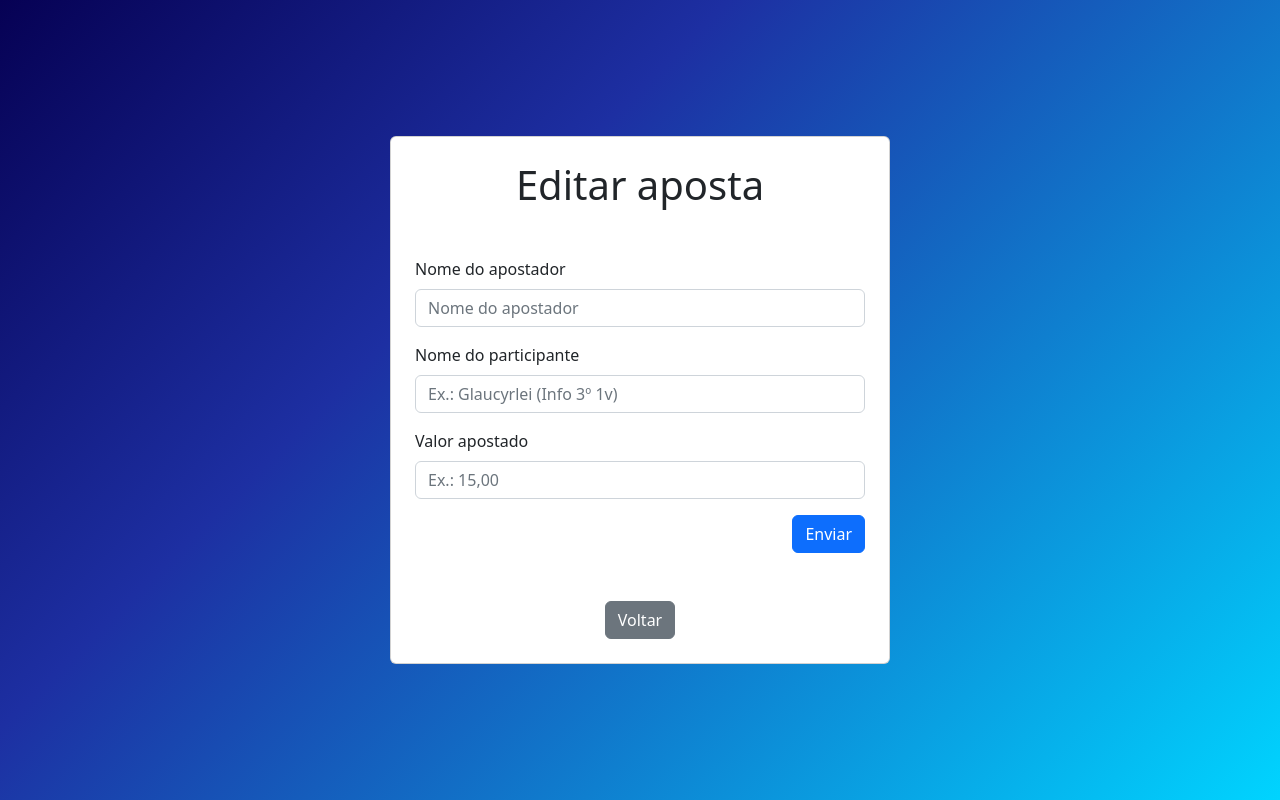
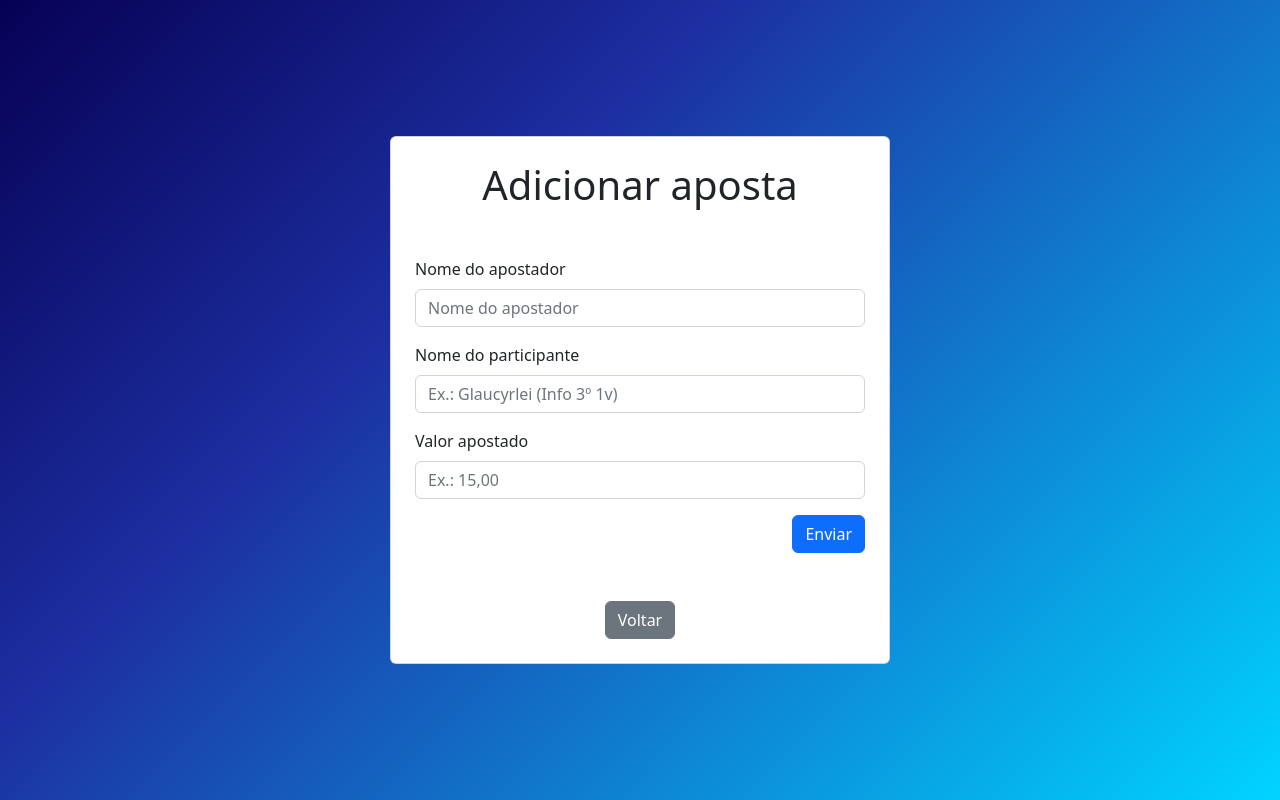
Before and after one commit to MarlisonSilva/karito-serido, a plain HTML site: page apostas/create_aposta.html in a window 1280 px wide. Drawn offline with nearby package versions, Linux system fonts and the light colour scheme.

Commit message:
editar -> adicionar aposta

```diff
--- a/apostas/create_aposta.html
+++ b/apostas/create_aposta.html
@@ -14,7 +14,7 @@
     <div class="container min-vh-100 text-center d-flex flex-column justify-content-center">
         <div class="card mx-auto p-2" style="min-width: min(100%, 500px);">
             <div class="card-body">
-                <h1 class="mb-5">Editar aposta</h1>
+                <h1 class="mb-5">Adicionar aposta</h1>
                 <form action="index_apostas.html">
                     <div class="mb-3 text-start">
                         <label for="name_bettor" class="form-label">Nome do apostador</label>
```
